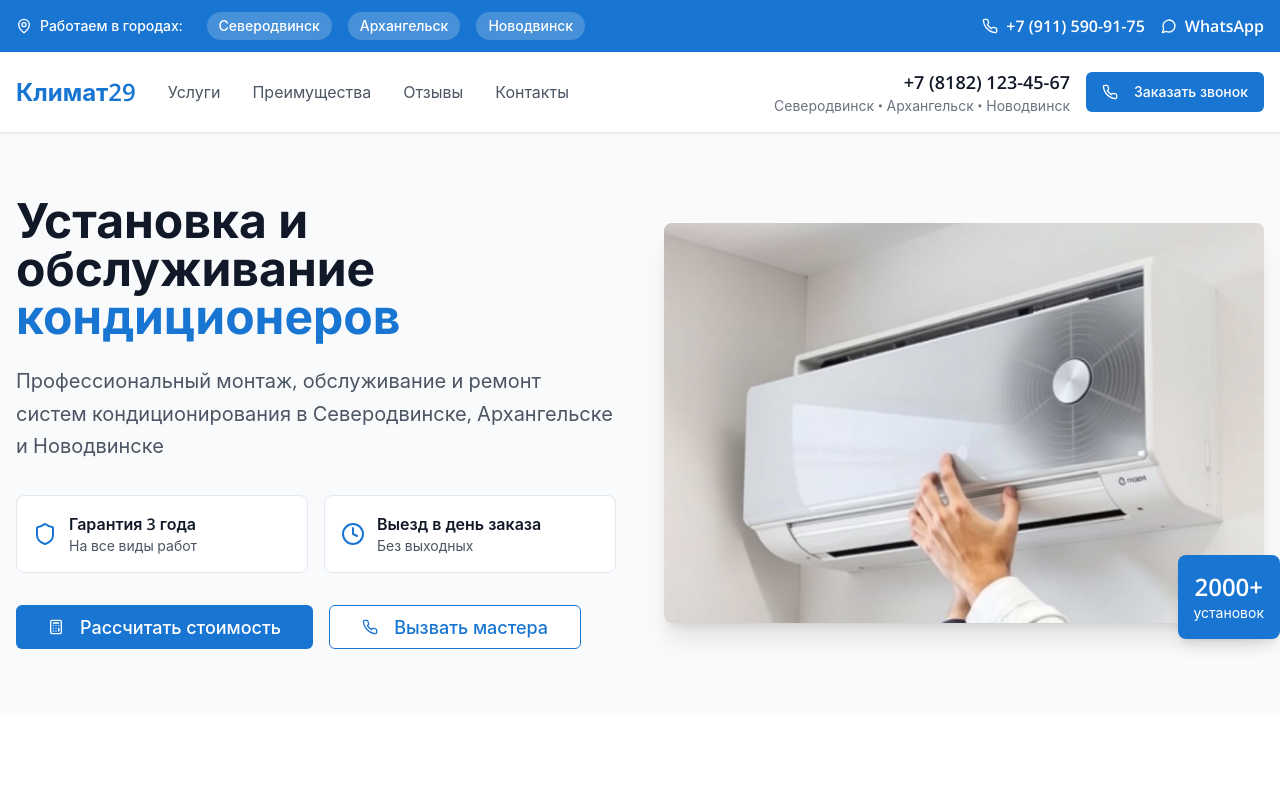
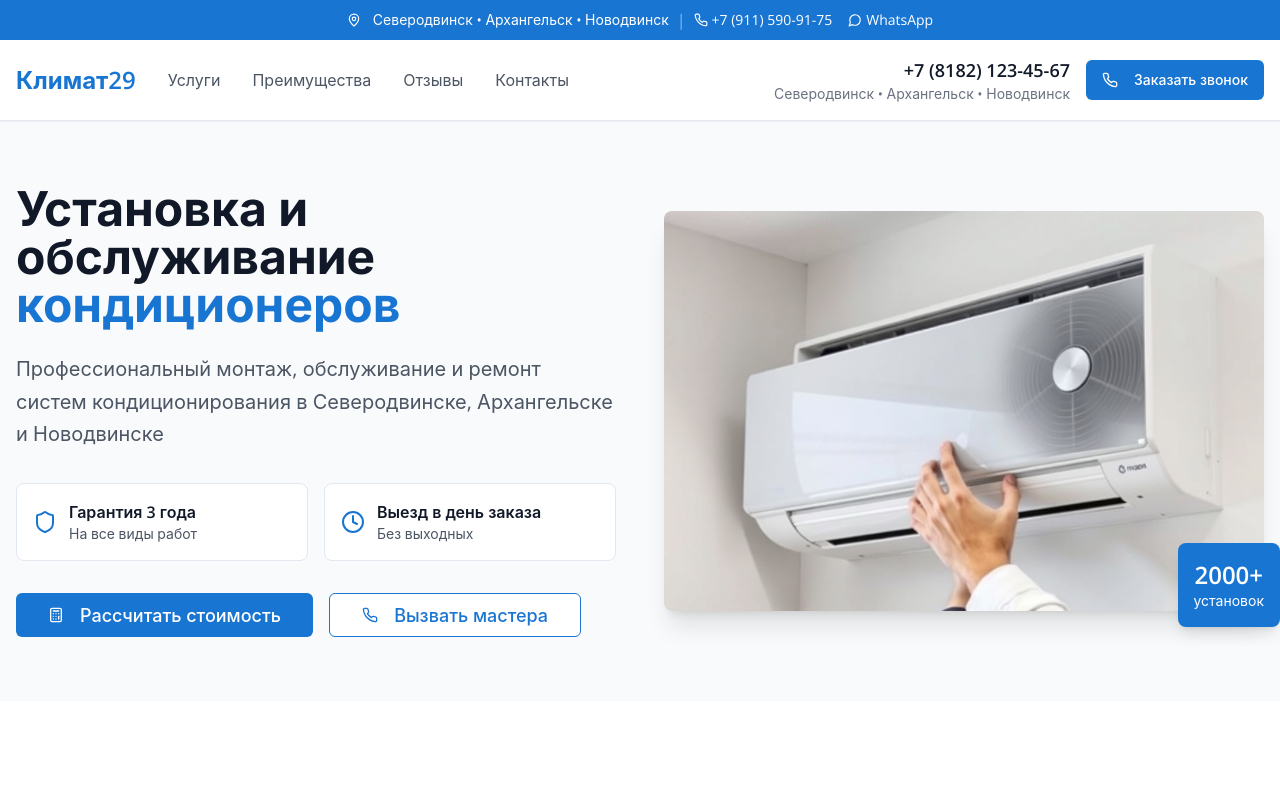
Before and after one commit to pr-poehali-dev/air-conditioning-installation, a React (Vite) app: page / in a window 1280 px wide. Shown: the top 785 px of the page. Built offline with nearby package versions, Linux system fonts and the light colour scheme.

Commit message:
Фикс: компоновка верхней секции

```diff
--- a/src/pages/Index.tsx
+++ b/src/pages/Index.tsx
@@ -60,31 +60,23 @@ const Index = () => {
   return (
     <div className="min-h-screen bg-white">
       {/* Top Contact Bar */}
-      <div className="bg-primary text-white py-3">
+      <div className="bg-primary text-white py-2">
         <div className="container mx-auto px-4">
-          <div className="flex flex-col sm:flex-row items-center justify-between gap-4">
-            <div className="flex items-center gap-6">
-              <div className="flex items-center gap-2">
-                <Icon name="MapPin" size={16} />
-                <span className="text-sm font-medium">Работаем в городах:</span>
-              </div>
-              <div className="flex items-center gap-4">
-                {cities.map((city) => (
-                  <span key={city} className="px-3 py-1 bg-white/20 rounded-full text-sm font-medium">
-                    {city}
-                  </span>
-                ))}
-              </div>
+          <div className="flex flex-col lg:flex-row items-center justify-center gap-2 text-center">
+            <div className="flex items-center gap-3">
+              <Icon name="MapPin" size={14} />
+              <span className="text-sm">{cities.join(' • ')}</span>
             </div>
+            <div className="hidden lg:block text-white/50">|</div>
             <div className="flex items-center gap-4">
-              <div className="flex items-center gap-2">
-                <Icon name="Phone" size={16} />
-                <a href="tel:+79115909175" className="font-semibold hover:underline">+7 (911) 590-91-75</a>
-              </div>
-              <div className="flex items-center gap-2">
-                <Icon name="MessageCircle" size={16} />
-                <a href="https://wa.me/79115909175" target="_blank" rel="noopener noreferrer" className="font-semibold hover:underline">WhatsApp</a>
-              </div>
+              <a href="tel:+79115909175" className="flex items-center gap-1 text-sm hover:underline">
+                <Icon name="Phone" size={14} />
+                +7 (911) 590-91-75
+              </a>
+              <a href="https://wa.me/79115909175" target="_blank" rel="noopener noreferrer" className="flex items-center gap-1 text-sm hover:underline">
+                <Icon name="MessageCircle" size={14} />
+                WhatsApp
+              </a>
             </div>
           </div>
         </div>
```
